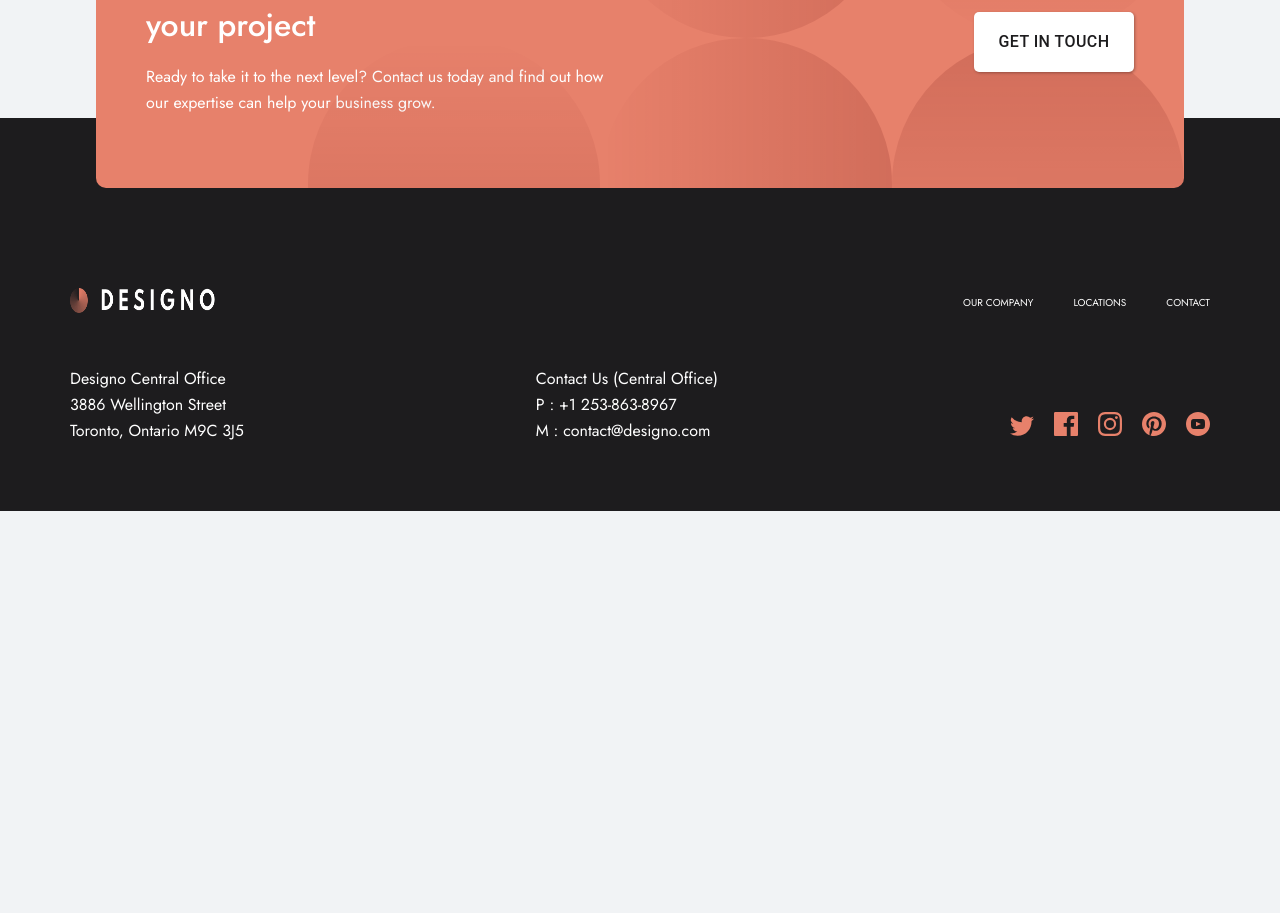
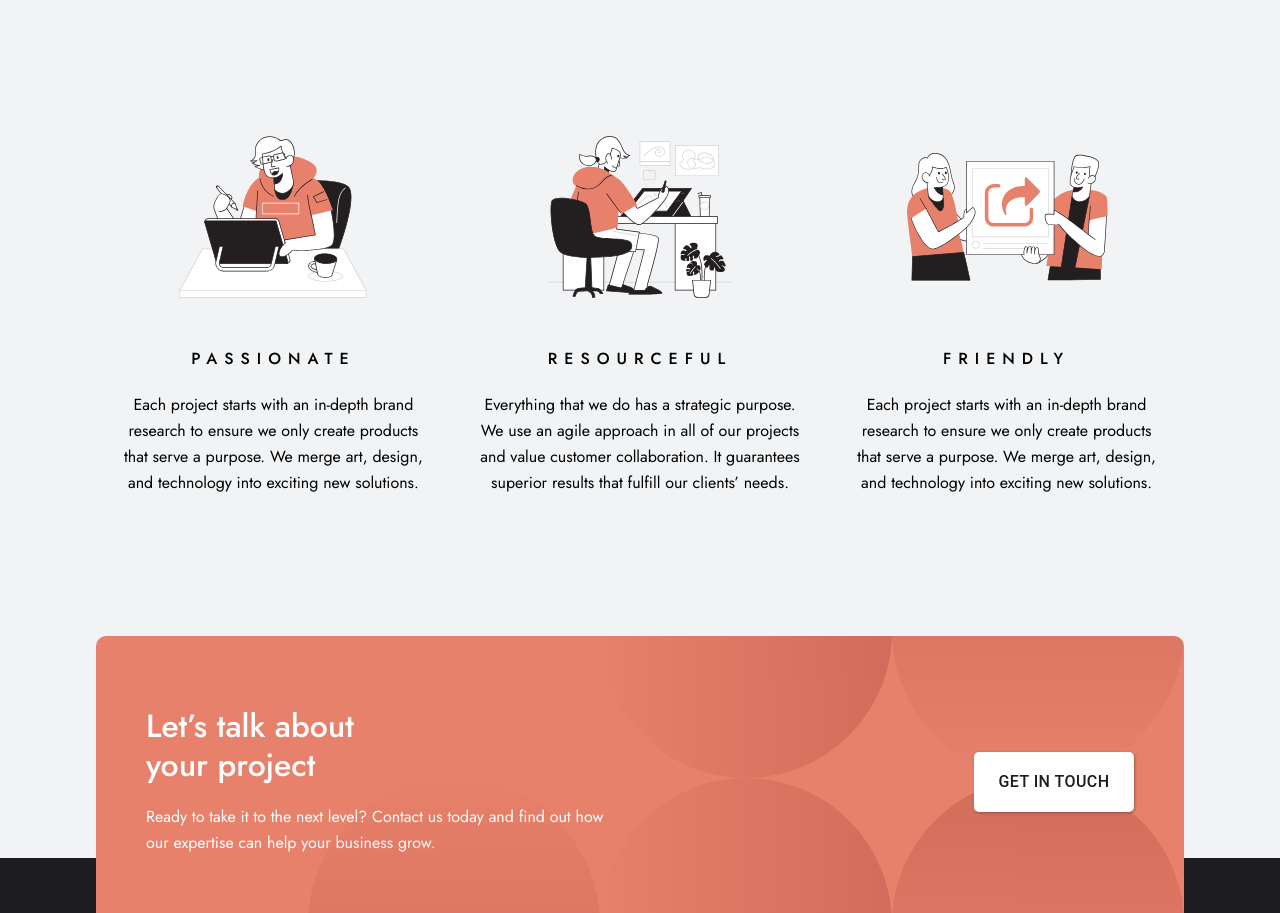
Before and after one commit to Godswilldev/Designo-Multipage, a React (Create React App) app: page / in a window 1280 px wide. Shown: the part 1612-2525 px from the top of the page. Before the commit the page ends 2123 px from the top, so only its background shows below. Built offline with nearby package versions, Linux system fonts and the light colour scheme.

Commit message:
add features component

```diff
--- a/src/Components/Home/Designs.js
+++ b/src/Components/Home/Designs.js
@@ -12,7 +12,7 @@ const Design = styled.div`
   grid-template-columns: repeat(2, 47.5%);
   grid-template-rows: repeat(2, 47.5%);
   grid-gap: 5%;
-  height: 50rem;
+  height: 64rem;
 
   & > * {
     border-radius: 1rem;
--- /dev/null
+++ b/src/Components/Home/Features.js
@@ -0,0 +1,60 @@
+import React from "react";
+import passionate from "../../assets/home/desktop/illustration-passionate.svg";
+import resourceful from "../../assets/home/desktop/illustration-resourceful.svg";
+import friendly from "../../assets/home/desktop/illustration-friendly.svg";
+import styled from "styled-components";
+
+const Feature = styled.div`
+  text-align: center;
+  display: flex;
+  justify-content: space-between;
+  margin-top: 15rem;
+  margin-bottom: 5rem;
+  width: 100%;
+  & > * {
+    padding: 0 2rem;
+    p {
+      margin: 2rem 0;
+    }
+  }
+  .feature__titie {
+    letter-spacing: 0.7rem;
+    font-weight: 500;
+  }
+`;
+
+const Features = () => {
+  return (
+    <Feature>
+      <div>
+        <img src={passionate} alt="illustration passionate" />
+        <p className="feature__titie">PASSIONATE</p>
+        <p>
+          Each project starts with an in-depth brand research to ensure we only
+          create products that serve a purpose. We merge art, design, and
+          technology into exciting new solutions.
+        </p>
+      </div>
+      <div>
+        <img src={resourceful} alt="illustration resourceful" />
+        <p className="feature__titie">RESOURCEFUL</p>
+        <p>
+          Everything that we do has a strategic purpose. We use an agile
+          approach in all of our projects and value customer collaboration. It
+          guarantees superior results that fulfill our clients’ needs.
+        </p>
+      </div>
+      <div>
+        <img src={friendly} alt="illustration friendly" />
+        <p className="feature__titie">FRIENDLY</p>
+        <p>
+          Each project starts with an in-depth brand research to ensure we only
+          create products that serve a purpose. We merge art, design, and
+          technology into exciting new solutions.
+        </p>
+      </div>
+    </Feature>
+  );
+};
+
+export default Features;
--- a/src/Components/Home/Home.js
+++ b/src/Components/Home/Home.js
@@ -1,5 +1,6 @@
 import React from "react";
 import Designs from "./Designs";
+import Features from "./Features";
 import HeroHome from "./HeroHome";
 
 const Home = () => {
@@ -7,6 +8,7 @@ const Home = () => {
     <div>
       <HeroHome />
       <Designs />
+      <Features />
     </div>
   );
 };
```
